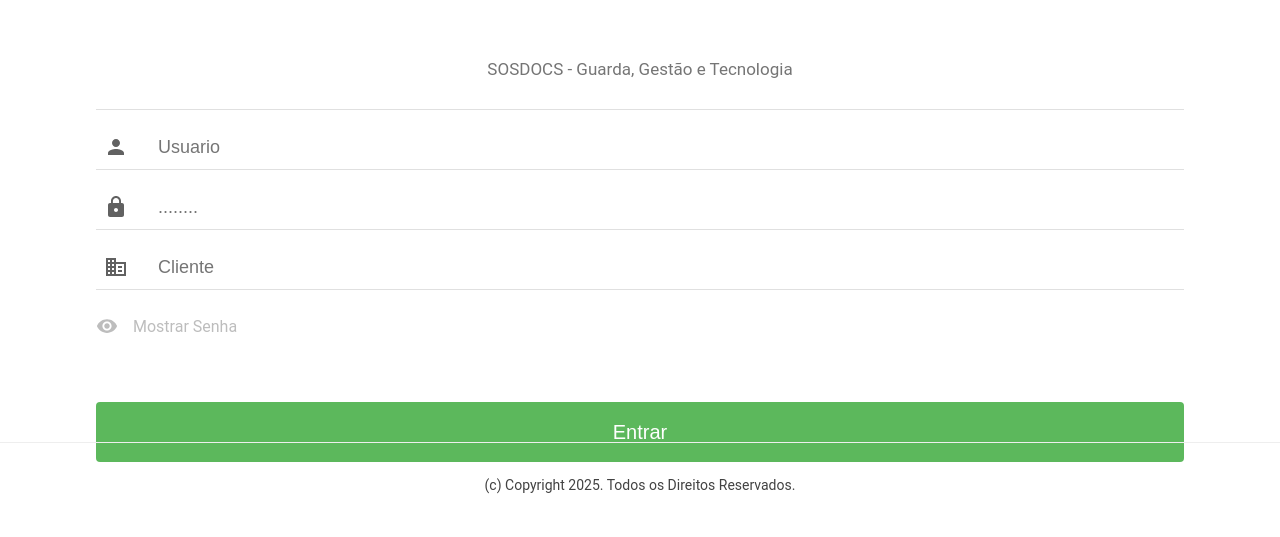
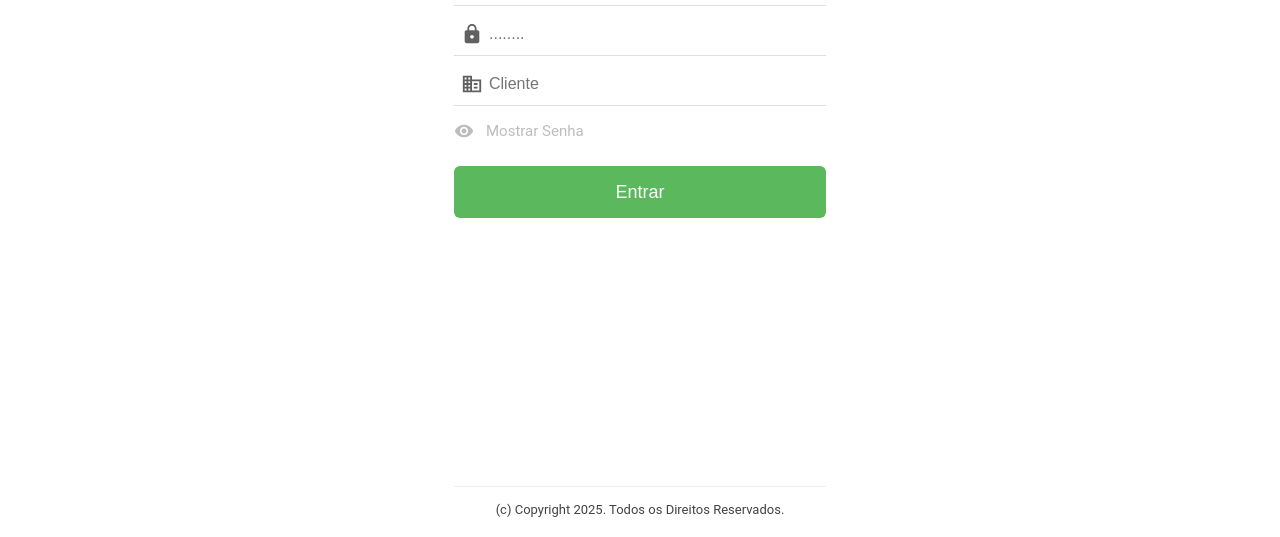
Before and after one commit to macielguilherme/app-docz, a plain HTML site: page index.html in a window 1280 px wide. Shown: the part 263-800 px from the top of the page. Drawn offline with Linux system fonts and the light colour scheme.

Commit message:
Update index.html

```diff
--- a/index.html
+++ b/index.html
@@ -8,6 +8,8 @@
     <style>
         * {
             box-sizing: border-box;
+            margin: 0;
+            padding: 0;
         }
 
         body {
@@ -15,108 +17,182 @@
             padding: 0;
             background-color: #ffffff;
             font-family: 'Roboto', Arial, sans-serif;
-            overflow-x: hidden;
+            height: 100vh;
+            overflow: hidden;
+            display: flex;
+            align-items: center;
+            justify-content: center;
         }
 
-        /* Layout Mobile (iPhone 14 Pro Max proporcional) */
         .mobile-container {
-            width: 100vw;
-            min-height: 100vh;
+            width: 100%;
+            height: 100%;
             display: flex;
             flex-direction: column;
             align-items: center;
+            justify-content: center;
+            padding: 20px;
             position: relative;
+            max-width: 412px;
+            margin: 0 auto;
         }
 
-        /* Popup de Erro conforme imagem */
         #error-popup {
             display: none;
             position: fixed;
             top: 0;
+            left: 0;
             width: 100%;
-            height: 110px;
             background-color: #b74433;
             color: white;
-            padding: 20px 30px;
+            padding: 15px 20px;
             z-index: 1000;
+            text-align: center;
+            box-shadow: 0 2px 4px rgba(0,0,0,0.2);
+        }
+
+        #error-message {
+            font-size: 16px;
+            margin-top: 4px;
+        }
+
+        .logo {
+            width: 180px;
+            margin-bottom: 20px;
+        }
+
+        .subtitle {
+            font-size: 15px;
+            color: #757575;
+            margin-bottom: 25px;
         }
 
         .form-group {
-            width: 85%;
+            width: 100%;
             border-bottom: 1.5px solid #e0e0e0;
-            padding: 25px 0 10px 0;
+            padding: 15px 0 8px 0;
             display: flex;
             align-items: center;
         }
 
+        .form-group:first-of-type {
+            border-top: 1.5px solid #e0e0e0;
+        }
+
         .icon-container {
-            width: 40px;
-            margin-right: 20px;
+            width: 35px;
             display: flex;
             justify-content: center;
         }
 
         .icon-svg {
-            width: 24px;
-            height: 24px;
+            width: 22px;
+            height: 22px;
             fill: #616161;
         }
 
         input {
             border: none;
             outline: none;
-            font-size: 18px;
+            font-size: 16px;
             color: #212121;
             flex-grow: 1;
             background: transparent;
+            padding: 4px 0;
         }
 
         input::placeholder {
             color: #757575;
         }
 
+        .show-password {
+            width: 100%;
+            padding: 15px 0;
+            display: flex;
+            align-items: center;
+        }
+
+        .show-password svg {
+            width: 20px;
+            height: 20px;
+            fill: #bdbdbd;
+            margin-right: 12px;
+        }
+
+        .show-password span {
+            font-size: 15px;
+            color: #bdbdbd;
+        }
+
         .btn-entrar {
-            width: 85%;
-            height: 60px;
+            width: 100%;
+            height: 52px;
             background-color: #5cb85c;
             border: none;
-            border-radius: 4px;
+            border-radius: 6px;
             color: white;
-            font-size: 20px;
+            font-size: 18px;
             font-weight: 500;
             cursor: pointer;
-            margin-top: 40px;
+            margin: 10px 0 15px 0;
         }
 
         .footer {
-            position: absolute;
-            bottom: 30px;
             width: 100%;
             text-align: center;
             border-top: 1px solid #eeeeee;
-            padding-top: 20px;
+            padding-top: 15px;
+            margin-top: auto;
+        }
+
+        .footer p {
+            font-size: 13px;
+            color: #424242;
+        }
+
+        /* Ajuste específico para telas menores */
+        @media (max-height: 700px) {
+            .logo {
+                width: 150px;
+                margin-bottom: 15px;
+            }
+
+            .subtitle {
+                margin-bottom: 15px;
+                font-size: 14px;
+            }
+
+            .form-group {
+                padding: 12px 0 6px 0;
+            }
+
+            .btn-entrar {
+                height: 48px;
+                margin: 5px 0 10px 0;
+            }
+
+            .footer {
+                padding-top: 10px;
+            }
         }
     </style>
 </head>
 
 <body>
-
     <div id="error-popup">
-        <div style="font-size: 22px; font-weight: bold;">Problema</div>
-        <div id="error-message" style="font-size: 18px; margin-top: 5px;">Cliente Invalido</div>
+        <div style="font-size: 20px; font-weight: bold;">Problema</div>
+        <div id="error-message">Cliente Invalido</div>
     </div>
 
     <div class="mobile-container">
-        <img src="https://docz.sosdocs.com.br/Docz/app/images/logo.png"
-            style="width: 220px; margin-top: 80px; margin-bottom: 60px;">
+        <img src="https://docz.sosdocs.com.br/Docz/app/images/logo.png" alt="Logo" class="logo">
 
-        <p style="font-size: 17px; color: #757575; margin-bottom: 30px;">SOSDOCS - Guarda, Gestão e Tecnologia</p>
+        <p class="subtitle">SOSDOCS - Guarda, Gestão e Tecnologia</p>
 
-        <div class="form-group" style="border-top: 1.5px solid #e0e0e0;">
+        <div class="form-group">
             <div class="icon-container">
                 <svg class="icon-svg" viewBox="0 0 24 24">
-                    <path
-                        d="M12 12c2.21 0 4-1.79 4-4s-1.79-4-4-4-4 1.79-4 4 1.79 4 4 4zm0 2c-2.67 0-8 1.34-8 4v2h16v-2c0-2.66-5.33-4-8-4z" />
+                    <path d="M12 12c2.21 0 4-1.79 4-4s-1.79-4-4-4-4 1.79-4 4 1.79 4 4 4zm0 2c-2.67 0-8 1.34-8 4v2h16v-2c0-2.66-5.33-4-8-4z"/>
                 </svg>
             </div>
             <input type="text" id="usuario" placeholder="Usuario">
@@ -125,8 +201,7 @@
         <div class="form-group">
             <div class="icon-container">
                 <svg class="icon-svg" viewBox="0 0 24 24">
-                    <path
-                        d="M18 8h-1V6c0-2.76-2.24-5-5-5S7 3.24 7 6v2H6c-1.1 0-2 .9-2 2v10c0 1.1.9 2 2 2h12c1.1 0 2-.9 2-2V10c0-1.1-.9-2-2-2zm-6 9c-1.1 0-2-.9-2-2s.9-2 2-2 2 .9 2 2-.9 2-2 2zm3.1-9H8.9V6c0-1.71 1.39-3.1 3.1-3.1 1.71 0 3.1 1.39 3.1 3.1v2z" />
+                    <path d="M18 8h-1V6c0-2.76-2.24-5-5-5S7 3.24 7 6v2H6c-1.1 0-2 .9-2 2v10c0 1.1.9 2 2 2h12c1.1 0 2-.9 2-2V10c0-1.1-.9-2-2-2zm-6 9c-1.1 0-2-.9-2-2s.9-2 2-2 2 .9 2 2-.9 2-2 2zm3.1-9H8.9V6c0-1.71 1.39-3.1 3.1-3.1 1.71 0 3.1 1.39 3.1 3.1v2z"/>
                 </svg>
             </div>
             <input type="password" id="senha" placeholder="........">
@@ -135,25 +210,23 @@
         <div class="form-group">
             <div class="icon-container">
                 <svg class="icon-svg" viewBox="0 0 24 24">
-                    <path
-                        d="M12 7V3H2v18h20V7H12zM6 19H4v-2h2v2zm0-4H4v-2h2v2zm0-4H4V9h2v2zm0-4H4V5h2v2zm4 12H8v-2h2v2zm0-4H8v-2h2v2zm0-4H8V9h2v2zm0-4H8V5h2v2zm10 12h-8V9h8v10zm-2-8h-4v2h4v-2zm0 4h-4v2h4v-2z" />
+                    <path d="M12 7V3H2v18h20V7H12zM6 19H4v-2h2v2zm0-4H4v-2h2v2zm0-4H4V9h2v2zm0-4H4V5h2v2zm4 12H8v-2h2v2zm0-4H8v-2h2v2zm0-4H8V9h2v2zm0-4H8V5h2v2zm10 12h-8V9h8v10zm-2-8h-4v2h4v-2zm0 4h-4v2h4v-2z"/>
                 </svg>
             </div>
             <input type="text" id="cliente" placeholder="Cliente">
         </div>
 
-        <div style="width: 85%; padding: 25px 0; display: flex; align-items: center;">
-            <svg style="width: 22px; height: 22px; fill: #bdbdbd; margin-right: 15px;" viewBox="0 0 24 24">
-                <path
-                    d="M12 4.5C7 4.5 2.73 7.61 1 12c1.73 4.39 6 7.5 11 7.5s9.27-3.11 11-7.5c-1.73-4.39-6-7.5-11-7.5zM12 17c-2.76 0-5-2.24-5-5s2.24-5 5-5 5 2.24 5 5-2.24 5-5 5zm0-8c-1.66 0-3 1.34-3 3s1.34 3 3 3 3-1.34 3-3-1.34-3-3-3z" />
+        <div class="show-password">
+            <svg viewBox="0 0 24 24">
+                <path d="M12 4.5C7 4.5 2.73 7.61 1 12c1.73 4.39 6 7.5 11 7.5s9.27-3.11 11-7.5c-1.73-4.39-6-7.5-11-7.5zM12 17c-2.76 0-5-2.24-5-5s2.24-5 5-5 5 2.24 5 5-2.24 5-5 5zm0-8c-1.66 0-3 1.34-3 3s1.34 3 3 3 3-1.34 3-3-1.34-3-3-3z"/>
             </svg>
-            <span style="font-size: 16px; color: #bdbdbd;">Mostrar Senha</span>
+            <span>Mostrar Senha</span>
         </div>
 
         <button onclick="verificarLogin()" class="btn-entrar">Entrar</button>
 
         <div class="footer">
-            <p style="font-size: 14px; color: #424242;">(c) Copyright 2025. Todos os Direitos Reservados.</p>
+            <p>(c) Copyright 2025. Todos os Direitos Reservados.</p>
         </div>
     </div>
 
@@ -172,6 +245,7 @@
             else if (u !== 'teste') { mostrar("Usuario Invalido"); }
             else { window.location.href = 'painel.html'; }
         }
+
         function mostrar(t) {
             document.getElementById('error-message').innerText = t;
             document.getElementById('error-popup').style.display = 'block';
```
